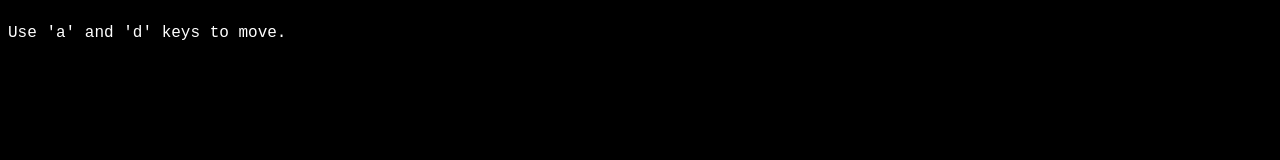
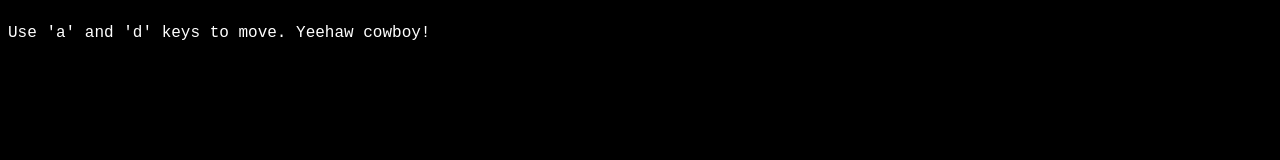
Before and after one commit to MrBCKLY/UntitledCarGame, a website built with Vite: page index.html in a window 1280 px wide. Shown: the top 160 px of the page. Built offline with nearby package versions, Linux system fonts and the light colour scheme.

Commit message:
Cowboy update

```diff
--- a/index.html
+++ b/index.html
@@ -9,7 +9,7 @@
   <body>
     <canvas id="game"></canvas>
     <h5>v0.0.1</h5>
-    <p>Use 'a' and 'd' keys to move.</p>
+    <p>Use 'a' and 'd' keys to move. Yeehaw cowboy!</p>
     <script type="module" src="/main.js"></script>
   </body>
 </html>
```
Also changed, not shown: 1 other file.
